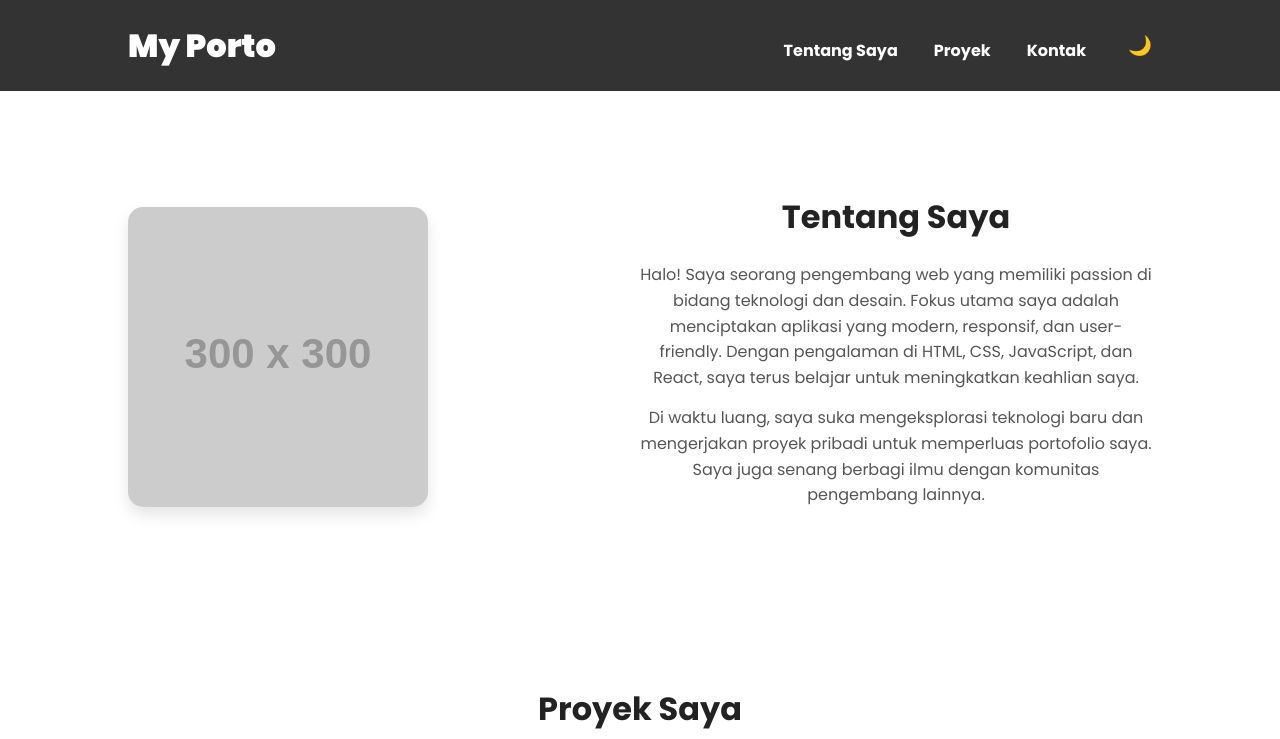
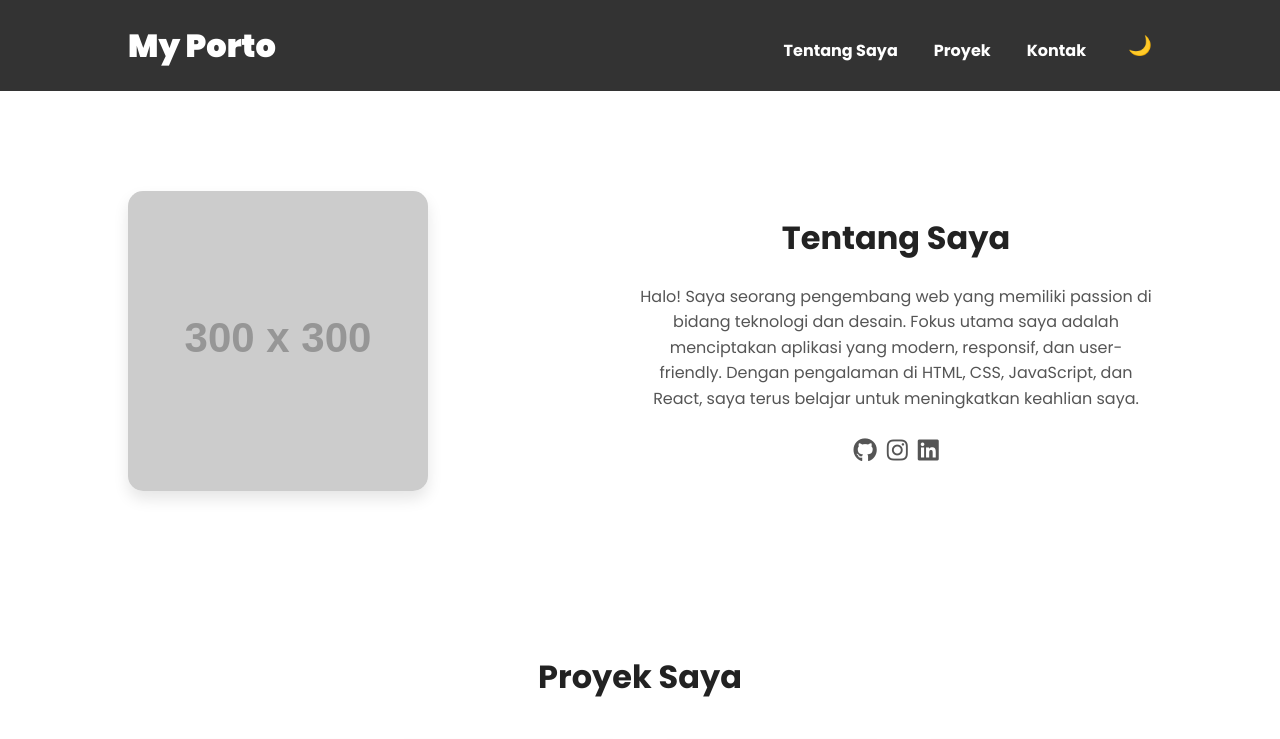
Before and after one commit to ChairulArul/Template-Portofolio, a website: page index.html in a window 1280 px wide. Shown: the top 739 px of the page. Drawn offline with nearby package versions, Linux system fonts and the light colour scheme; placeholder pictures from the web are drawn by us; a script that the page names is missing.

Commit message:
add social media

```diff
--- a/index.html
+++ b/index.html
@@ -15,6 +15,12 @@
     <link
       rel="stylesheet"
       href="https://cdn.jsdelivr.net/npm/aos@2.3.4/dist/aos.css"
+    />
+
+    <!-- import font awesome -->
+    <link
+      href="https://cdnjs.cloudflare.com/ajax/libs/font-awesome/5.15.4/css/all.min.css"
+      rel="stylesheet"
     />
   </head>
   <div id="loading">
@@ -38,14 +44,13 @@
         </nav>
       </div>
     </header>
-
     <section id="about" data-aos="right">
       <div class="container about-section">
         <div class="about-image">
           <img src="https://via.placeholder.com/300" alt="Foto Saya" />
         </div>
         <div class="about-info">
-          <h2 class="stack">Tentang Saya</h2>
+          <h2>Tentang Saya</h2>
           <p>
             Halo! Saya seorang pengembang web yang memiliki passion di bidang
             teknologi dan desain. Fokus utama saya adalah menciptakan aplikasi
@@ -53,11 +58,30 @@
             HTML, CSS, JavaScript, dan React, saya terus belajar untuk
             meningkatkan keahlian saya.
           </p>
-          <p>
-            Di waktu luang, saya suka mengeksplorasi teknologi baru dan
-            mengerjakan proyek pribadi untuk memperluas portofolio saya. Saya
-            juga senang berbagi ilmu dengan komunitas pengembang lainnya.
-          </p>
+          <!-- Social Media Icons -->
+          <div class="social-icons">
+            <a
+              href="https://github.com/username"
+              target="_blank"
+              aria-label="GitHub"
+            >
+              <i class="fab fa-github"></i>
+            </a>
+            <a
+              href="https://instagram.com/username"
+              target="_blank"
+              aria-label="Instagram"
+            >
+              <i class="fab fa-instagram"></i>
+            </a>
+            <a
+              href="https://linkedin.com/in/username"
+              target="_blank"
+              aria-label="LinkedIn"
+            >
+              <i class="fab fa-linkedin"></i>
+            </a>
+          </div>
         </div>
       </div>
     </section>
@@ -130,7 +154,7 @@
     </section>
     <section id="small-cards" data-aos="fade-up">
       <div class="container">
-        <h2 class="stack">Stack yang saya kuasai 🚀</h2>
+        <h2>Stack yang saya kuasai 🚀</h2>
         <div class="small-cards-grid">
           <div class="small-card">
             <img
--- a/styles.css
+++ b/styles.css
@@ -72,6 +72,27 @@ section {
   color: #222;
   font-size: 2rem;
   margin-bottom: 20px;
+}
+
+/* social media user */
+.social-icons {
+  margin-top: 20px;
+  display: flex;
+  gap: 10px;
+  align-items: center;
+  justify-content: center;
+  flex-direction: row;
+}
+
+.social-icons a {
+  text-decoration: none;
+  font-size: 24px;
+  color: #555;
+  transition: color 0.3s ease;
+}
+
+.social-icons a:hover {
+  color: #0077b5;
 }
 
 .project-card {
@@ -385,9 +406,6 @@ body.dark-mode li,
 body.dark-mode a {
   color: #ffffff !important;
 }
-body.dark-mode .stack {
-  color: #ffffff;
-}
 body.dark-mode a {
   color: #50b3a2;
 }
@@ -578,14 +596,14 @@ body.dark-mode footer {
 .small-cards-grid {
   display: grid;
   grid-template-columns: repeat(3, 1fr);
-  gap: 20px; /* Jarak antar card */
-  margin-top: 20px;
+  gap: 20px;
+  margin-top: 30px;
 }
 
 .small-card {
-  background-color: #f9f9f9;
+  /* background-color: #f9f9f9; */
   border-radius: 8px;
-  box-shadow: 0 4px 8px rgba(0, 0, 0, 0.1);
+  box-shadow: 0 4px 8px rgba(0, 0, 0, 0.8);
   padding: 15px;
   text-align: center;
 }
@@ -614,7 +632,7 @@ body.dark-mode footer {
 
 @media (prefers-color-scheme: dark) {
   #small-cards {
-    background-color: #121212;
+    /* background-color: #121212; */
   }
 
   .small-cards-grid {
```
